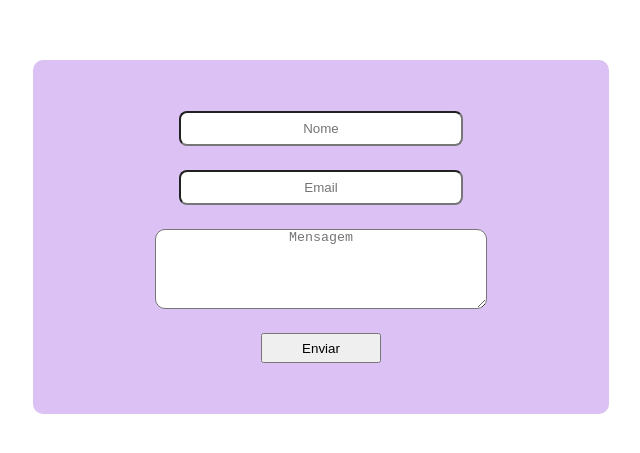
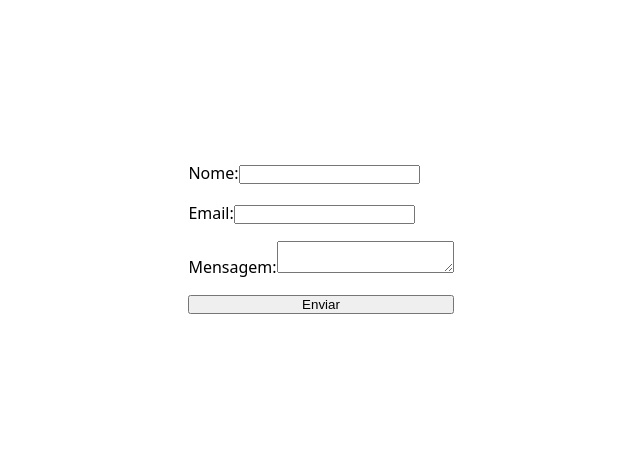
Before and after one commit to tms-prof/cansat, a React (Vite) app: page / in a window 1280 px wide. Shown: the part 163-616 px from the top of the page, without its empty margins (319-959 px from the left). Built offline with nearby package versions, Linux system fonts and the light colour scheme.

Commit message:
Outra alteração para form invisivel

```diff
--- a/src/componentes/Formulario.jsx
+++ b/src/componentes/Formulario.jsx
@@ -1,6 +1,6 @@
-import { useState } from "react";
+import React, { useState } from "react";
 
-export default function Formulario() {
+export default function ContatoForm() {
   const [formData, setFormData] = useState({
     nome: "",
     email: "",
@@ -8,60 +8,57 @@ export default function Formulario() {
   });
 
   const handleChange = (e) => {
-    setFormData({ ...formData, [e.target.name]: e.target.value });
-  };
-
-  const handleSubmit = async (e) => {
-    e.preventDefault();
-
-    const scriptURL =
-      "https://script.google.com/macros/s/AKfycbwVHFtDzaez9w8ydTNExihzZ_vIx89K0_6SUAZpdYN1yKXQlA6RXLi5SjPwrrjqjEhS/exec";
-
-    const form = new FormData();
-    form.append("nome", formData.nome);
-    form.append("email", formData.email);
-    form.append("mensagem", formData.mensagem);
-
-    try {
-      const response = await fetch(scriptURL, {
-        method: "POST",
-        body: form,
-      });
-
-      if (response.ok) {
-        alert("Enviado com sucesso!");
-        setFormData({ nome: "", email: "", mensagem: "" });
-      } else {
-        alert("Erro ao enviar: " + response.statusText);
-      }
-    } catch (err) {
-      alert("Erro ao enviar: " + err.message);
-    }
+    const { name, value } = e.target;
+    setFormData((dados) => ({
+      ...dados,
+      [name]: value,
+    }));
   };
 
   return (
-    <form className="forms" onSubmit={handleSubmit}>
+    <form
+      action="https://script.google.com/macros/s/AKfycbwVHFtDzaez9w8ydTNExihzZ_vIx89K0_6SUAZpdYN1yKXQlA6RXLi5SjPwrrjqjEhS/exec"
+      method="POST"
+      target="_blank" // abre nova aba após envio, evita recarregar página
+      style={{
+        display: "flex",
+        flexDirection: "column",
+        gap: "1rem",
+        maxWidth: "400px",
+      }}
+    >
+      <label>
+        Nome:
         <input
+          type="text"
           name="nome"
           value={formData.nome}
           onChange={handleChange}
-        placeholder="Nome"
+          required
         />
-      <br />
+      </label>
+
+      <label>
+        Email:
         <input
+          type="email"
           name="email"
           value={formData.email}
           onChange={handleChange}
-        placeholder="Email"
+          required
         />
-      <br />
+      </label>
+
+      <label>
+        Mensagem:
         <textarea
           name="mensagem"
           value={formData.mensagem}
           onChange={handleChange}
-        placeholder="Mensagem"
+          required
         />
-      <br />
+      </label>
+
       <button type="submit">Enviar</button>
     </form>
   );
```
Lines whose indentation alone changed are shown as unchanged.
